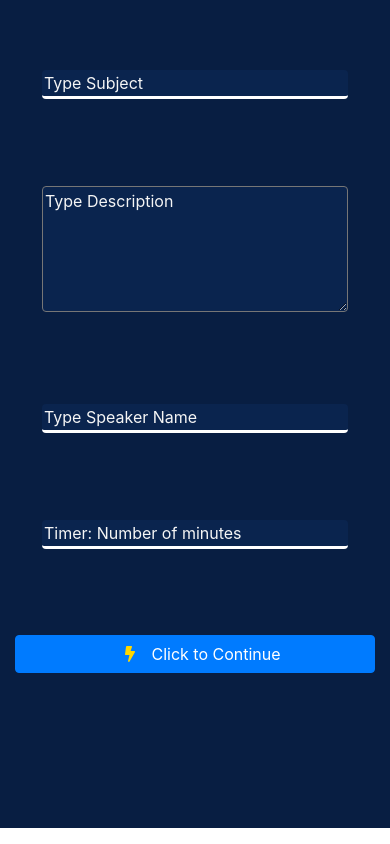
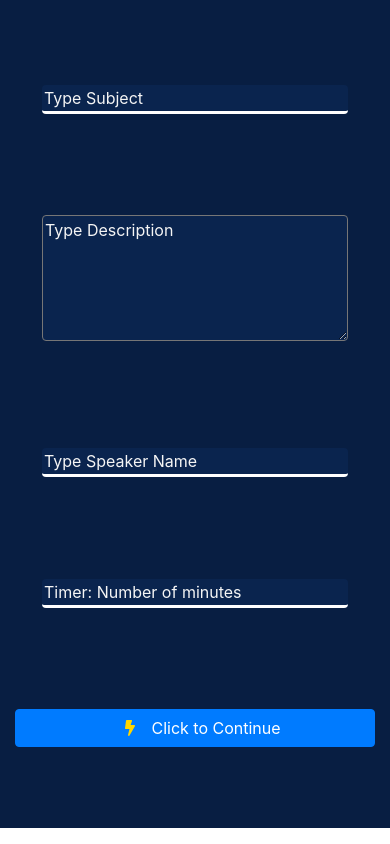
Before and after one commit to jcsmileyjr/lighting-talks, a React (Create React App) app: page / in a window 390 px wide. Both pictures are taken after a click on the button 195 px from the left and 673 px from the top of the page. Built offline with nearby package versions, Linux system fonts and the light colour scheme.

Commit message:
Refactor Button component to be design responsive

```diff
--- a/src/components/Button/Button.js
+++ b/src/components/Button/Button.js
@@ -12,13 +12,15 @@ const PrimaryButton = props => {
     }
     return(
         <Container fluid={true} className="containerStyle">
-            <Row style={{height:"15vh"}}>
-                    <Col xs={12}>
-                        <Button onClick={goToPreview} variant="primary" type="button" block>
-                        <i className="iconStyle"><FontAwesomeIcon icon={faBolt} /></i>
-                            {props.instructions}
-                        </Button>
-                    </Col>
+            <Row>
+                <Col xs={0} sm={4} md={4} lg={4}></Col>
+                <Col xs={12} sm={4} md={4} lg={4}>
+                    <Button onClick={goToPreview} variant="primary" type="button" block>
+                    <i className="iconStyle"><FontAwesomeIcon icon={faBolt} /></i>
+                        {props.instructions}
+                    </Button>
+                </Col>
+                <Col xs={0} sm={4} md={4} lg={4}></Col>
             </Row>
         </Container>
     );
```
